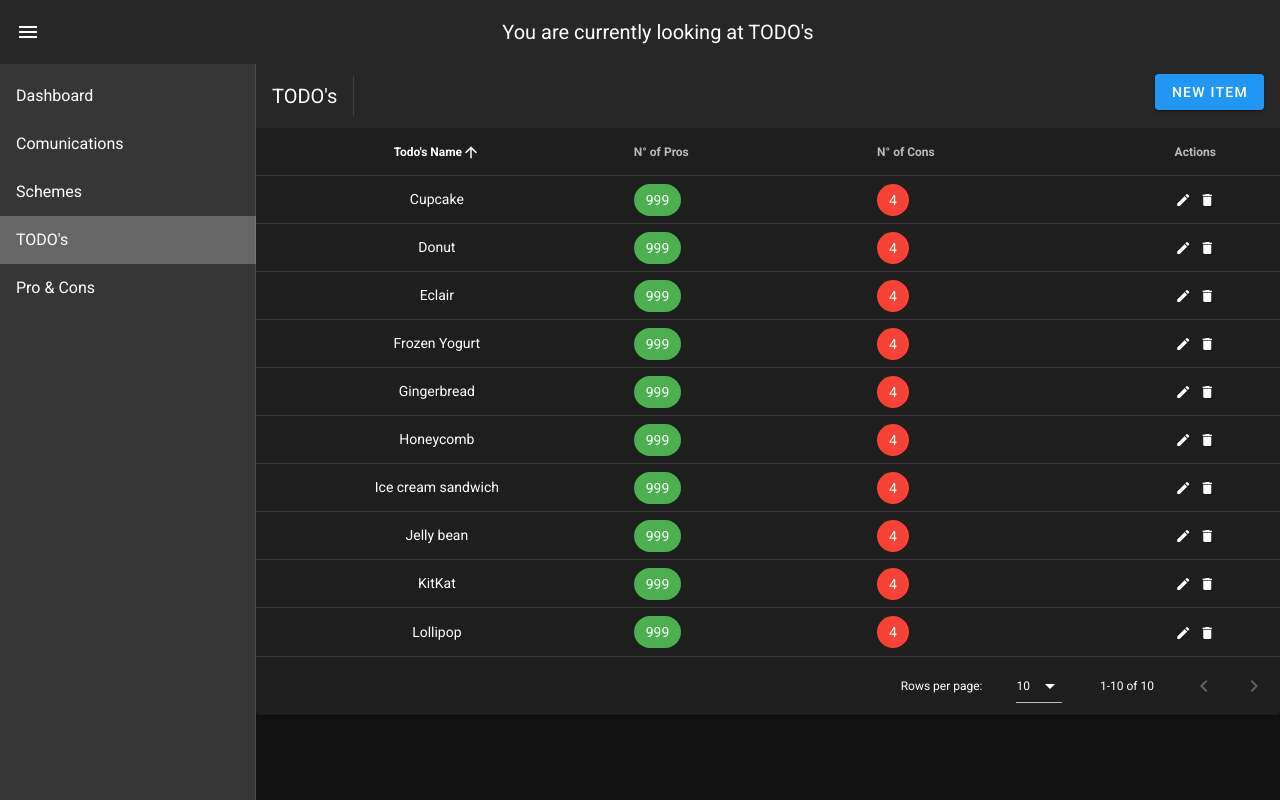
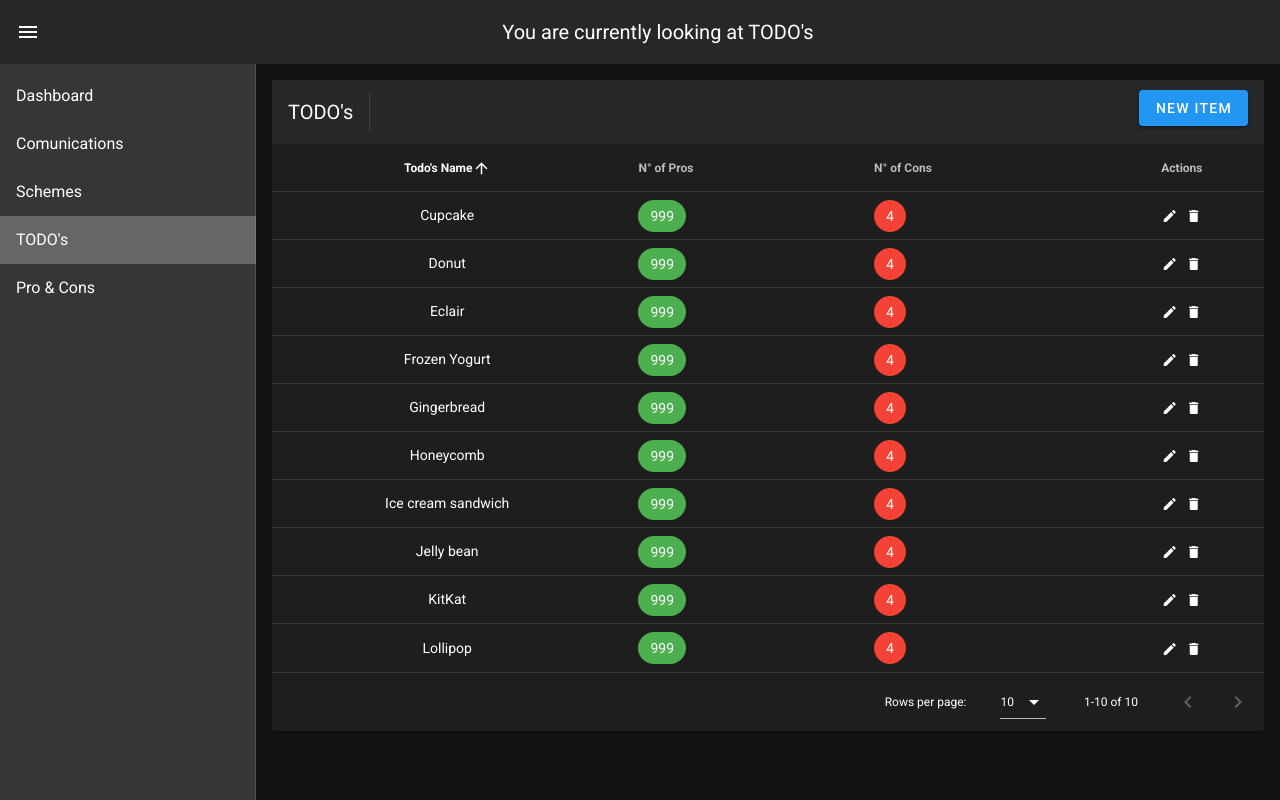
Before and after one commit to Freder211/NYB, a Nuxt app in the folder frontend/: page /todos in a window 1280 px wide. Built offline with nearby package versions, Linux system fonts and the light colour scheme.

Commit message:
💄 todo's table padding

```diff
--- a/frontend/pages/todos/index.vue
+++ b/frontend/pages/todos/index.vue
@@ -4,7 +4,7 @@
 		:items="desserts"
 		sort-by="name"
 		@dblclick:row="goToDetails"
-		class="elevation-1"
+		class="elevation-1 mx-4 mt-4"
 	>
 
 		<template v-slot:item.ncons="{ item }">
```
